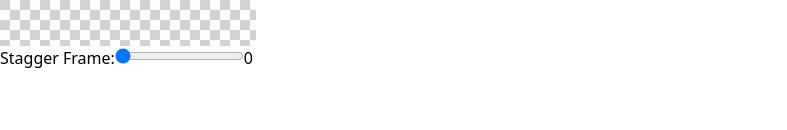
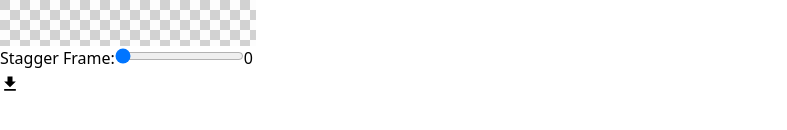
Before and after one commit to WilkerSebastian/Slice-Alpha, a React (Vite) app: page / in a window 1280 px wide. Shown: the part 534-664 px from the top of the page, without its empty margins (0-787 px from the left). Built offline with nearby package versions, Linux system fonts and the light colour scheme.

Commit message:
add: Download button

```diff
--- a/package.json
+++ b/package.json
@@ -10,6 +10,10 @@
     "preview": "vite preview"
   },
   "dependencies": {
+    "@emotion/react": "^11.13.3",
+    "@emotion/styled": "^11.13.0",
+    "@mui/icons-material": "^6.1.5",
+    "@mui/material": "^6.1.5",
     "react": "^18.3.1",
     "react-dom": "^18.3.1"
   },
--- a/src/App.tsx
+++ b/src/App.tsx
@@ -5,6 +5,7 @@ import { JsonAnimation } from './components/JsonAnimation';
 import { AnimationData } from './core/AnimationData';
 import { Sprite } from './core/Sprite';
 import { AnimationRendering } from './components/AnimationRendering';
+import { DownloadButton } from './components/DownloadButton';
 
 export const App: React.FC = () => {
 
@@ -18,6 +19,7 @@ export const App: React.FC = () => {
     };
 
     return (
+        <>
         <main className="min-h-screen flex flex-col items-center justify-center bg-gray-900 p-5">
             <div className='text-white mt-4 mb-auto'>
                 <h1 className=" text-5xl mb-5 text-center f-game text-red-600">Slice Alpha</h1>
@@ -32,6 +34,8 @@ export const App: React.FC = () => {
                 <AnimationRendering handleAnimation={setAnimationData} animation={animationData}/>
             </section>
         </main>
+        <DownloadButton data={animationData.formatJson()} />
+        </>
     );
 
 };
--- /dev/null
+++ b/src/components/DownloadButton.tsx
@@ -0,0 +1,38 @@
+import { useState } from "react";
+import DownloadIcon from '@mui/icons-material/Download';
+
+export const DownloadButton = (props:{ data: string }) => {
+
+  const [isHovered, setIsHovered] = useState(false);
+
+  const downloadJson = () => {
+    const json = props.data
+    const blob = new Blob([json], { type: 'application/json' });
+    const url = URL.createObjectURL(blob);
+    const link = document.createElement('a');
+    link.href = url;
+    link.download = "animation.json";
+    link.click();
+    URL.revokeObjectURL(url);
+  };
+
+  return (
+    <div
+      className={`fixed bottom-4 left-4 flex items-center justify-center ${isHovered && "scale-110"}`}
+      onMouseEnter={() => setIsHovered(true)}
+      onMouseLeave={() => setIsHovered(false)}
+    >
+      <button
+        onClick={downloadJson}
+        className="text-3xl bg-blue-500 text-white rounded-full w-12 h-12 flex items-center justify-center hover:bg-blue-600"
+      >
+        <DownloadIcon fontSize="small"/>
+      </button>
+      {isHovered && (
+        <span className={`absolute left-16 bottom-0 bg-gray-800 text-white text-sm rounded px-2 py-1 transition-transform duration-300 ease-in-out ${isHovered ? 'translate-x-0 opacity-100' : '-translate-x-4 opacity-0'}`}>
+          Baixar JSON
+        </span>
+      )}
+    </div>
+  );
+};
```
Also changed, not shown: 1 other file (tests, documents, lock files or other folders).
